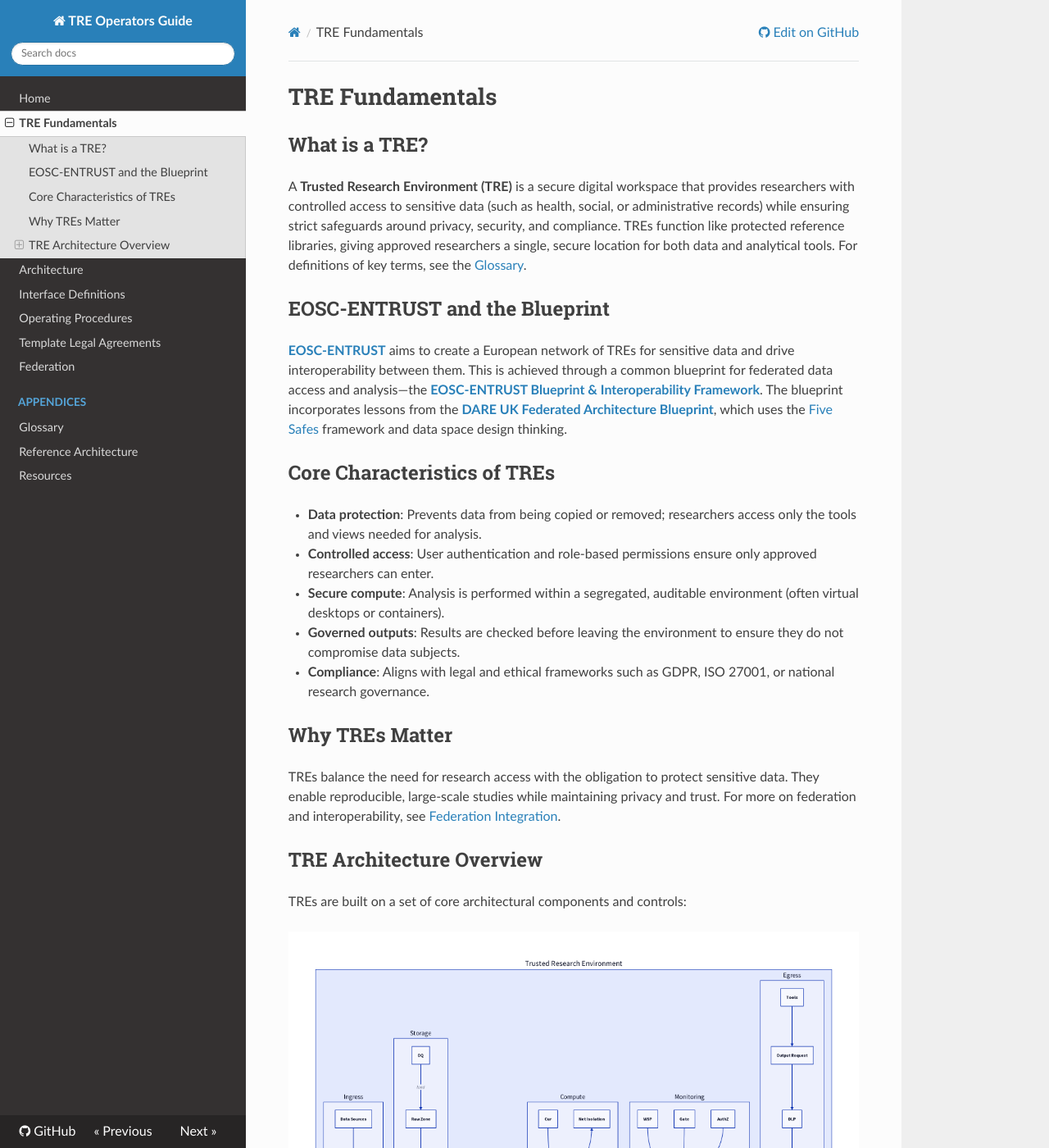
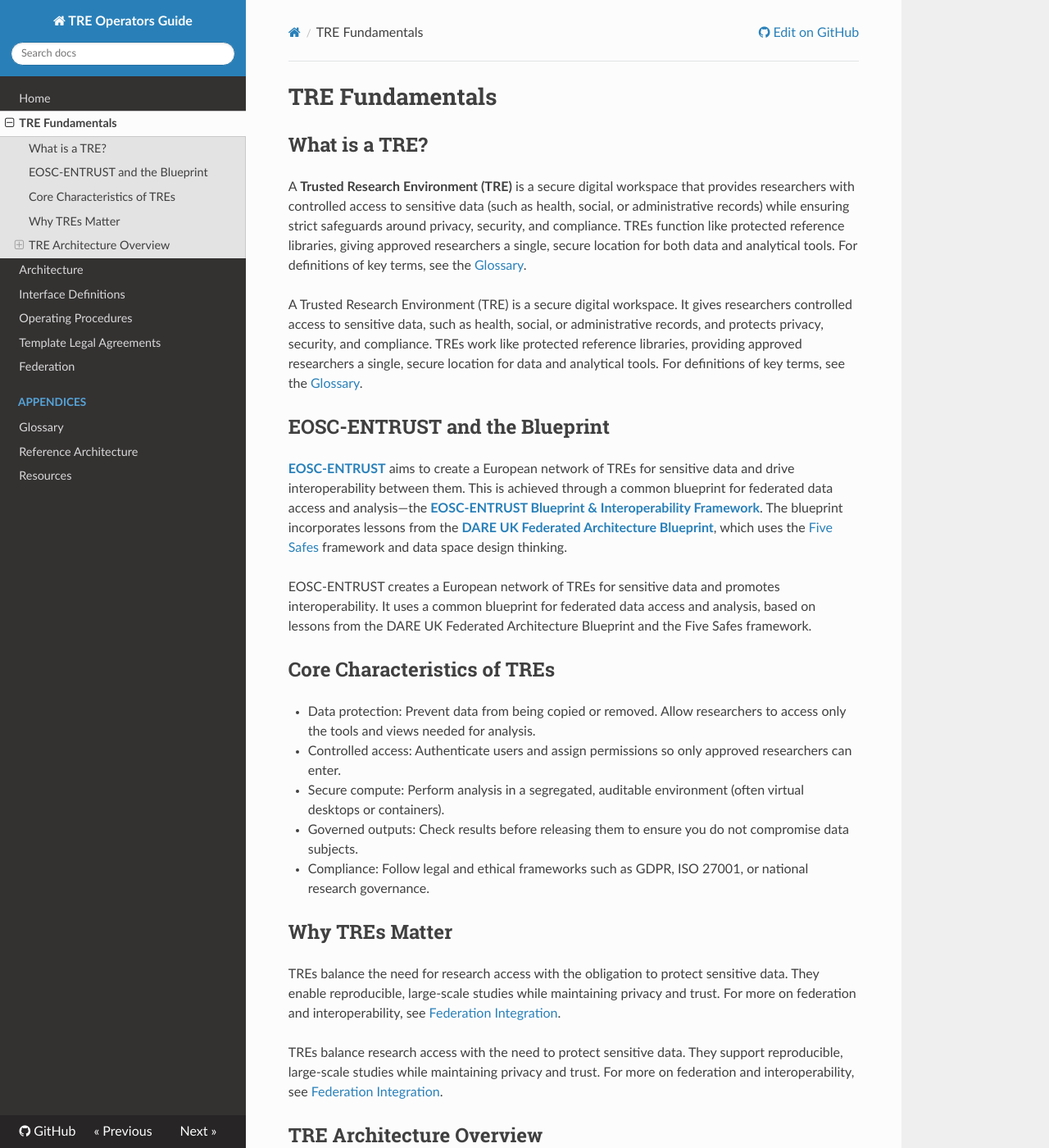
Before and after one commit to unioslo/tre-operators-docs, an MkDocs documentation site: the page built from docs/fundamentals.md, in a window 1280 px wide and 1400 px high. Shown: the whole window at 82% size. Built offline with MkDocs 1.6.1, drawn with Linux system fonts in a browser that asks for light colours; nearby versions of some CDN libraries; some of the changed text lies outside the part shown.

Commit message:
Refactor TRE fundamentals documentation for clarity and consistency

```diff
--- a/docs/fundamentals.md
+++ b/docs/fundamentals.md
@@ -6,27 +6,38 @@
 
 A **Trusted Research Environment (TRE)** is a secure digital workspace that provides researchers with controlled access to sensitive data (such as health, social, or administrative records) while ensuring strict safeguards around privacy, security, and compliance. TREs function like protected reference libraries, giving approved researchers a single, secure location for both data and analytical tools. For definitions of key terms, see the [Glossary](appendices/glossary.md).
 
+A Trusted Research Environment (TRE) is a secure digital workspace. It gives researchers controlled access to sensitive data, such as health, social, or administrative records, and protects privacy, security, and compliance. TREs work like protected reference libraries, providing approved researchers a single, secure location for data and analytical tools. For definitions of key terms, see the [Glossary](appendices/glossary.md).
+
 ## EOSC-ENTRUST and the Blueprint
 
 [**EOSC-ENTRUST**](https://eosc-entrust.eu/) aims to create a European network of TREs for sensitive data and drive interoperability between them. This is achieved through a common blueprint for federated data access and analysis—the [**EOSC-ENTRUST Blueprint & Interoperability Framework**](https://eosc.eu/roadmap/blueprint-architecture-for-trusted-research-environments-tres/). The blueprint incorporates lessons from the [**DARE UK Federated Architecture Blueprint**](https://dareuk.org.uk/how-we-work/federated-architecture-blueprint/), which uses the [Five Safes](appendices/glossary.md#five-safes) framework and data space design thinking.
 
+EOSC-ENTRUST creates a European network of TREs for sensitive data and promotes interoperability. It uses a common blueprint for federated data access and analysis, based on lessons from the DARE UK Federated Architecture Blueprint and the Five Safes framework.
+
 ## Core Characteristics of TREs
 
-- **Data protection**: Prevents data from being copied or removed; researchers access only the tools and views needed for analysis.
-- **Controlled access**: User authentication and role-based permissions ensure only approved researchers can enter.
-- **Secure compute**: Analysis is performed within a segregated, auditable environment (often virtual desktops or containers).
-- **Governed outputs**: Results are checked before leaving the environment to ensure they do not compromise data subjects.
-- **Compliance**: Aligns with legal and ethical frameworks such as GDPR, ISO 27001, or national research governance.
+
+- Data protection: Prevent data from being copied or removed. Allow researchers to access only the tools and views needed for analysis.
+- Controlled access: Authenticate users and assign permissions so only approved researchers can enter.
+- Secure compute: Perform analysis in a segregated, auditable environment (often virtual desktops or containers).
+- Governed outputs: Check results before releasing them to ensure you do not compromise data subjects.
+- Compliance: Follow legal and ethical frameworks such as GDPR, ISO 27001, or national research governance.
 
 ## Why TREs Matter
 
 TREs balance the need for research access with the obligation to protect sensitive data. They enable reproducible, large-scale studies while maintaining privacy and trust. For more on federation and interoperability, see [Federation Integration](./federation.md).
 
+TREs balance research access with the need to protect sensitive data. They support reproducible, large-scale studies while maintaining privacy and trust. For more on federation and interoperability, see [Federation Integration](./federation.md).
+
 ## TRE Architecture Overview
 
 TREs are built on a set of core architectural components and controls:
 
+Build TREs using core architectural components and controls:
+
 ![TRE Architecture](../images/tre_architecture_ops_docs.png)
+
+For a detailed overview, see [Reference Architecture](appendices/reference-architecture.md).
 
 For a detailed overview, see [Reference Architecture](appendices/reference-architecture.md).
 
```
